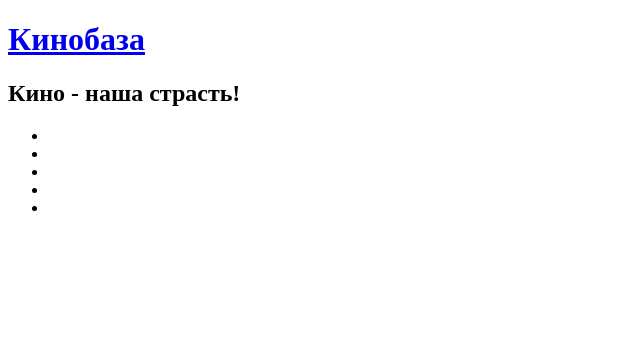
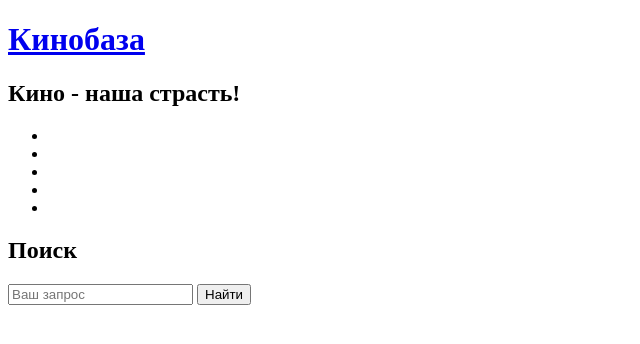
Before and after one commit to VladimirNilov28/KinoBaza, a plain HTML site: page index.html in a window 1280 px wide. Shown: the whole page, without its empty margins (0-640 px from the left). Drawn offline with Linux system fonts and the light colour scheme.

Commit message:
ver 1.1.2

```diff
--- a/index.html
+++ b/index.html
@@ -18,7 +18,7 @@
                     <h2>Кино - наша страсть!</h2>
                 </div>
             </div>
-
+        </div>
         <div class="menubar">
 
             <ul class="menu">
@@ -28,8 +28,25 @@
                 <li><a href="rating.html"></a></li>
                 <li><a href="contact.html"></a></li>
             </ul>
+
         </div>
     </div>
+
+    <div class="site_content">
+
+        <div class="sidebar_container">
+
+            <div class="sidebar">
+                <h2>Поиск</h2>
+                <form method="post" action="#" id="search_form">
+                    <input type="search" name="login_field" placeholder="Ваш запрос">
+                    <input type="submit" class="btn" value="Найти">
+                </form>
             </div>
+
+        </div>
+
+    </div>
+
 </body>
 </html>
```
Lines whose indentation alone changed are shown as unchanged.
